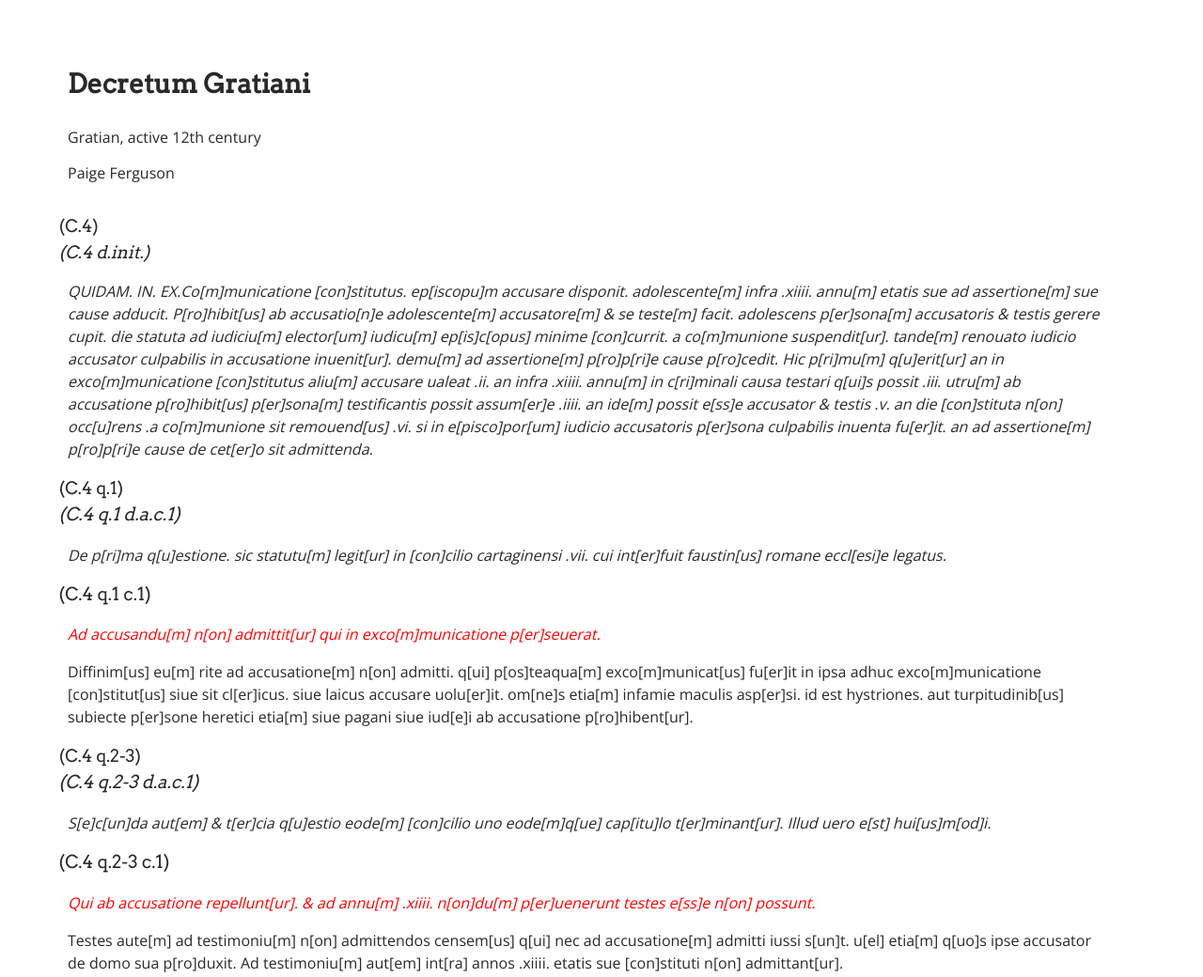
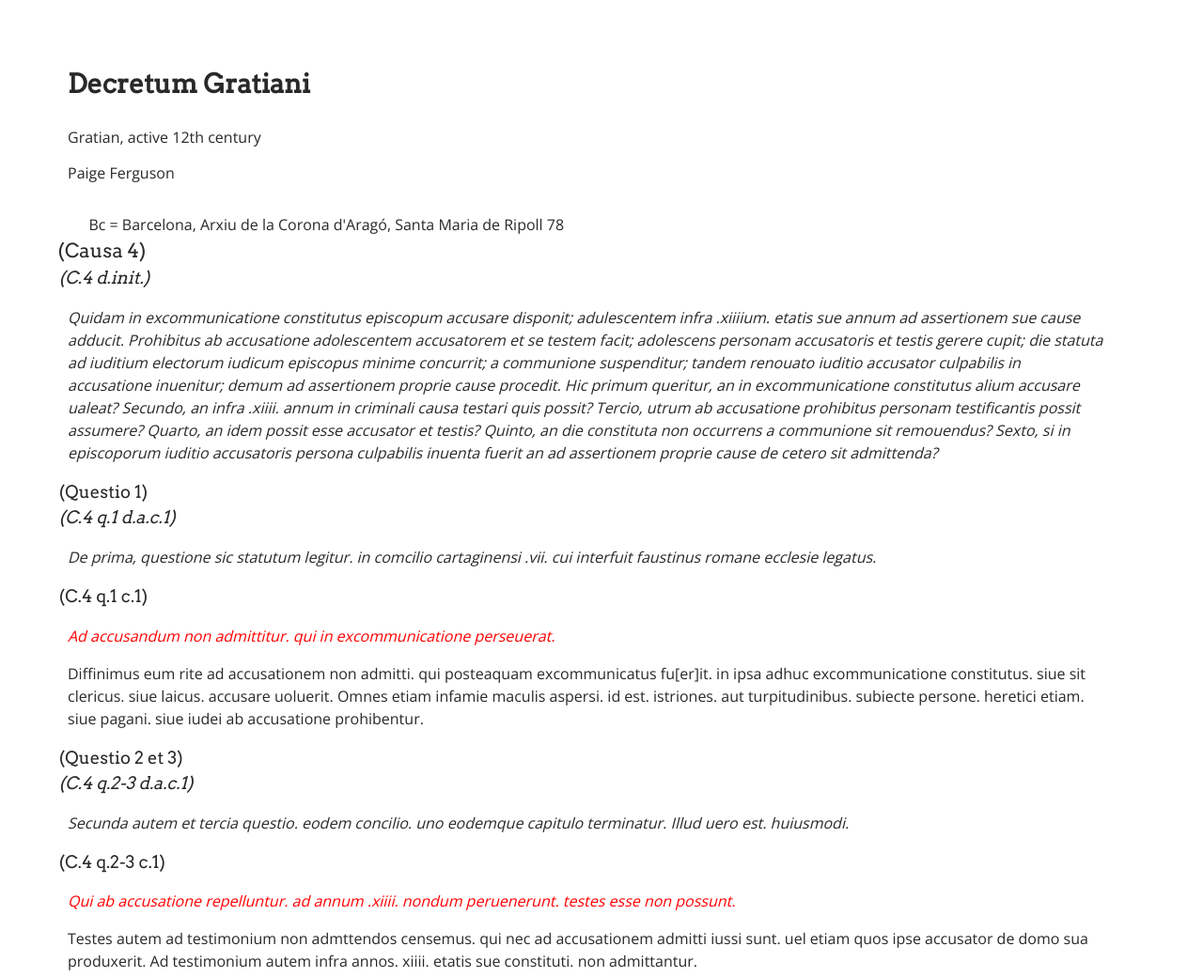
Before and after one commit to pferguson11/Causa4, a plain HTML site: page Bc.html in a window 1280 px wide. Shown: the top 1040 px of the page at 94% size. Drawn offline with nearby package versions, Linux system fonts and the light colour scheme.

Commit message:
Add Bc.html

```diff
--- a/index.html
+++ b/Bc.html
@@ -13,7 +13,7 @@
     <div id="TEI"></div>
     <script>
       var CETEIcean = new CETEI()
-      CETEIcean.getHTML5("data/Admont.xml", function(data) {
+      CETEIcean.getHTML5("data/Barcelona.xml", function(data) {
         document.getElementById("TEI").appendChild(data)
       })
     </script>
```
